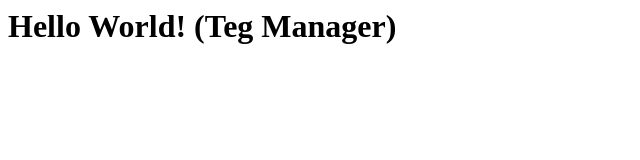
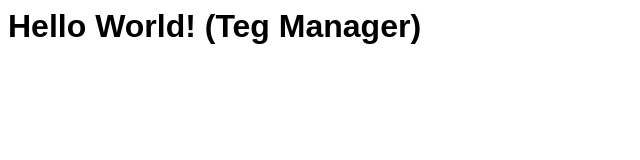
Before and after one commit to chutiman18/test-google-analytics-website, a plain HTML site: page index.html in a window 1280 px wide. Shown: the whole page, without its empty margins (0-640 px from the left). Drawn offline with Linux system fonts and the light colour scheme.

Commit message:
test-google-teg-manager

```diff
--- a/index.html
+++ b/index.html
@@ -20,7 +20,7 @@
 
     </head>
     <body>
-            <h1>Hello World! (Teg Manager)</h1>
+            <h1 style="font-family: Arial, Helvetica, sans-serif;">Hello World! (Teg Manager)</h1>
     </body>
 
 </html>
```
